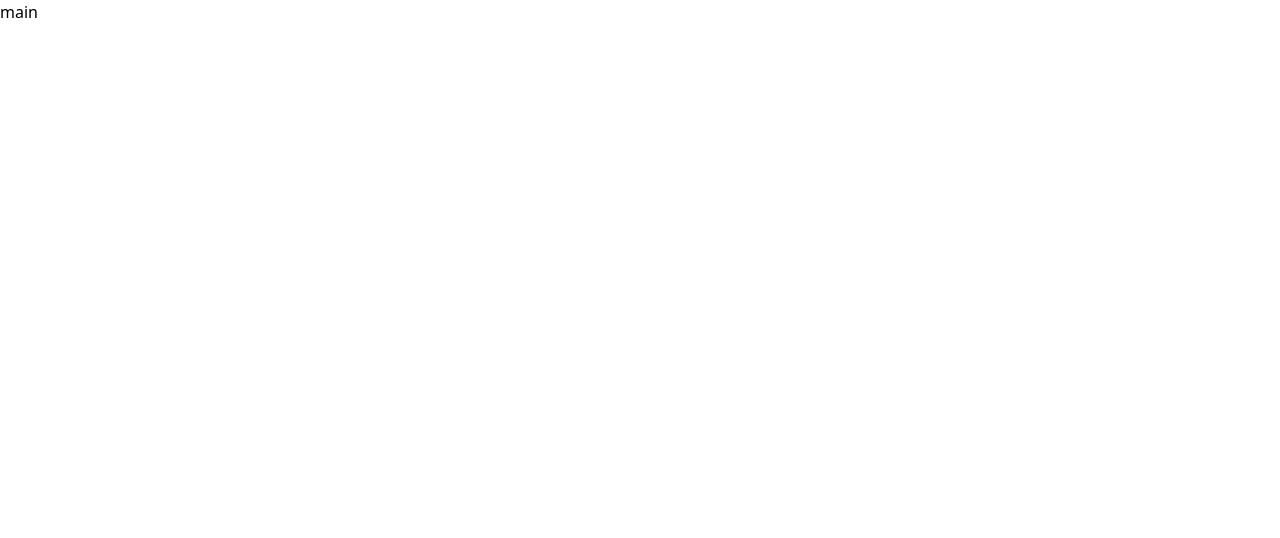
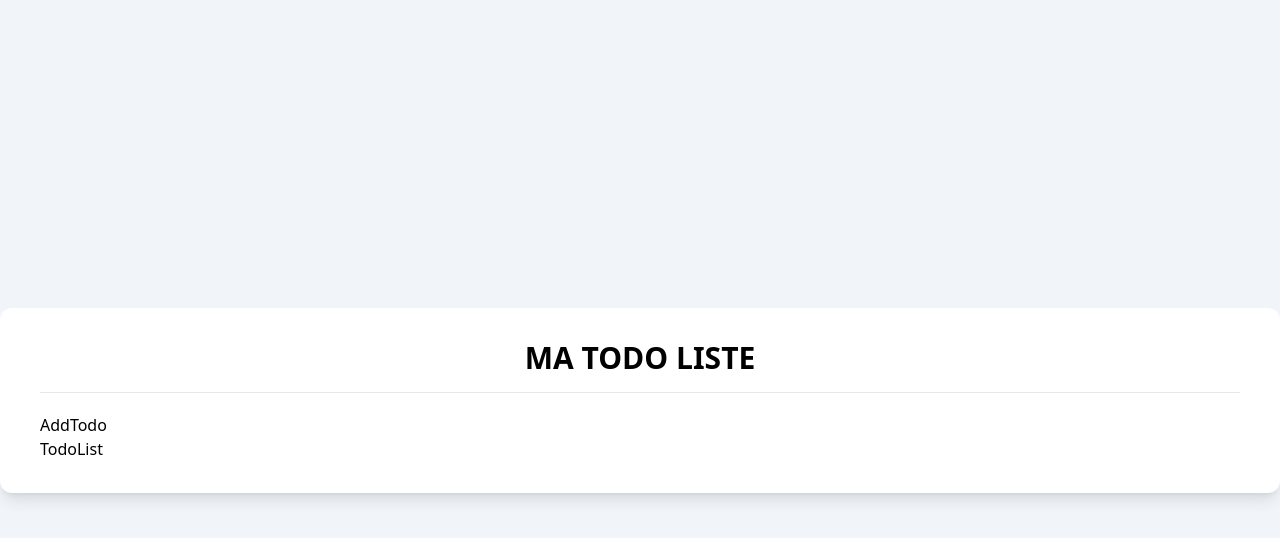
Before and after one commit to GuillemotClement/REACT-Todo, a React (Vite) app: page / in a window 1280 px wide. Shown: the top 538 px of the page. Built offline with nearby package versions, Linux system fonts and the light colour scheme.

Commit message:
Mise en place du layout de base

```diff
--- a/src/App.jsx
+++ b/src/App.jsx
@@ -1,9 +1,16 @@
-import Content from "./components/Content";
+import AddTodo from "./components/AddTodo";
+import TodoList from "./components/TodoList";
 
 function App() {
   return (
-    <div className="min-h-screen">
-      <Content />
+    <div className="flex min-h-screen items-center justify-center bg-slate-100">
+      <div className="container rounded-xl bg-white px-10 py-8 shadow-lg">
+        <h1 className="mb-5 border-b pb-4 text-center text-3xl font-bold uppercase">
+          Ma todo liste
+        </h1>
+        <AddTodo />
+        <TodoList />
+      </div>
     </div>
   );
 }
--- a/src/components/AddTodo.jsx
+++ b/src/components/AddTodo.jsx
@@ -0,0 +1,7 @@
+export default function AddTodo() {
+  return (
+    <div className="">
+      <p>AddTodo</p>
+    </div>
+  );
+}
--- a/src/components/Content.jsx
+++ /dev/null
@@ -1,7 +0,0 @@
-export default function Content() {
-  return (
-    <main className="container mx-auto">
-      <h1>main</h1>
-    </main>
-  );
-}
--- a/src/components/EditTodo.jsx
+++ b/src/components/EditTodo.jsx
@@ -0,0 +1,7 @@
+export default function EditTodo() {
+  return (
+    <div className="">
+      <p>EditTodo</p>
+    </div>
+  );
+}
--- a/src/components/TodoItem.jsx
+++ b/src/components/TodoItem.jsx
@@ -0,0 +1,7 @@
+export default function TodoItem() {
+  return (
+    <div className="">
+      <p>TodoItem</p>
+    </div>
+  );
+}
--- a/src/components/TodoList.jsx
+++ b/src/components/TodoList.jsx
@@ -0,0 +1,7 @@
+export default function TodoList() {
+  return (
+    <div className="">
+      <p>TodoList</p>
+    </div>
+  );
+}
```
